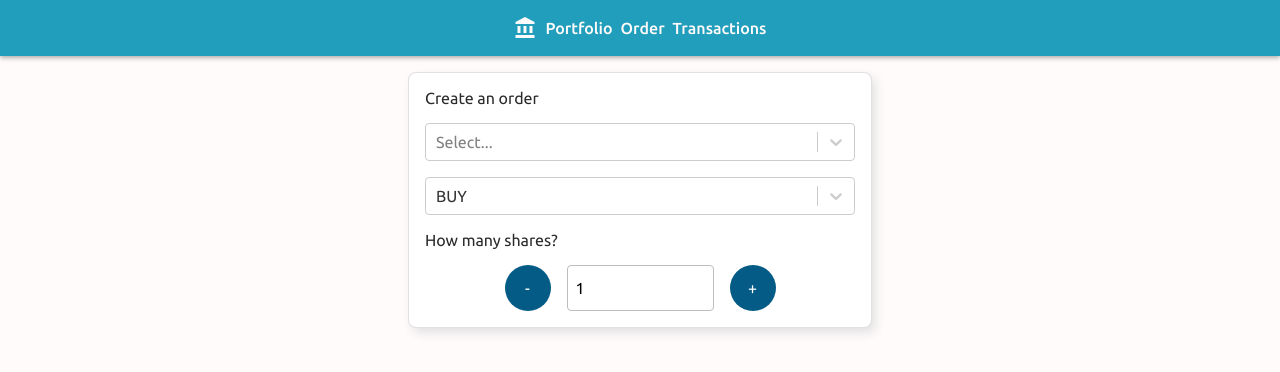
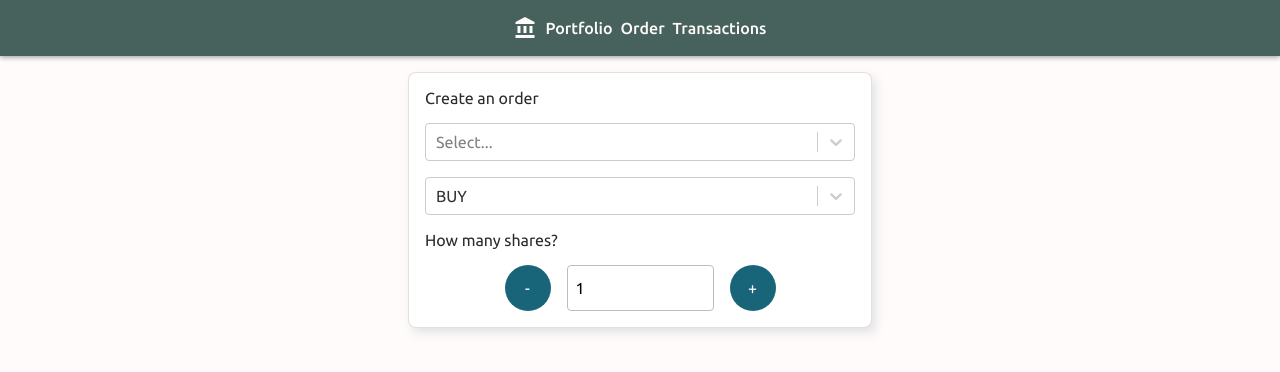
Before and after one commit to jdesmond91/trading-frontend, a React (Create React App) app: page /order in a window 1280 px wide. Shown: the top 372 px of the page. Built offline with nearby package versions, Linux system fonts and the light colour scheme; no server answers.

Commit message:
adjusted primary app colours with variables

```diff
--- a/src/App.css
+++ b/src/App.css
@@ -3,6 +3,10 @@
 :root {
 	--section-min-size: 16rem;
 	--section-max-size: 29rem;
+
+	--main-brand-colour: #47625c;
+	--button-primary-colour: #186579;
+	--button-secondary-colour: #151919;
 }
 
 * {
@@ -12,6 +16,7 @@
 	font-size: 100%;
 	font: inherit;
 	vertical-align: baseline;
+	text-decoration: none;
 }
 
 html,
@@ -54,7 +59,7 @@ hr {
 
 .nav {
 	display: flex;
-	background-color: #219ebc;
+	background-color: var(--main-brand-colour);
 	justify-content: center;
 	align-items: center;
 	gap: 0.5rem;
@@ -100,10 +105,18 @@ hr {
 
 .button {
 	color: white;
-	background: #035b86;
+	background-color: var(--button-primary-colour);
 	border-radius: 2em;
 	padding: 0.5rem 1.3rem;
 	cursor: pointer;
+}
+
+.button--secondary {
+	background-color: var(--button-secondary-colour);
+}
+
+.button a {
+	color: white;
 }
 
 .button:hover {
@@ -170,7 +183,7 @@ hr {
 	margin: 1rem;
 	width: 100%;
 	max-width: 30rem;
-	height: 15rem;
+	height: 22rem;
 	box-shadow: none;
 	border-radius: 0.5em;
 	display: flex;
@@ -186,7 +199,7 @@ hr {
 }
 
 .modal__top {
-	background-color: #219ebc;
+	background-color: #47625c;
 	border-radius: 0.5rem 0.5rem 0 0;
 	height: 40%;
 	display: flex;
@@ -210,6 +223,10 @@ hr {
 	gap: 1rem;
 }
 
+.modal__heading {
+	font-size: 2rem;
+}
+
 @media only screen and (min-width: 700px) {
 	.portfolio {
 		grid-template-columns: repeat(2, minmax(var(--section-min-size), var(--section-max-size)));
```
